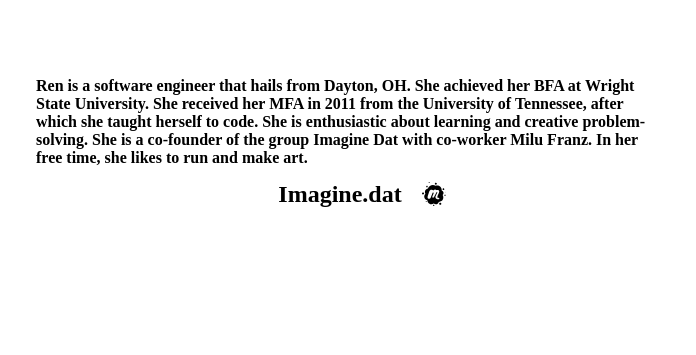
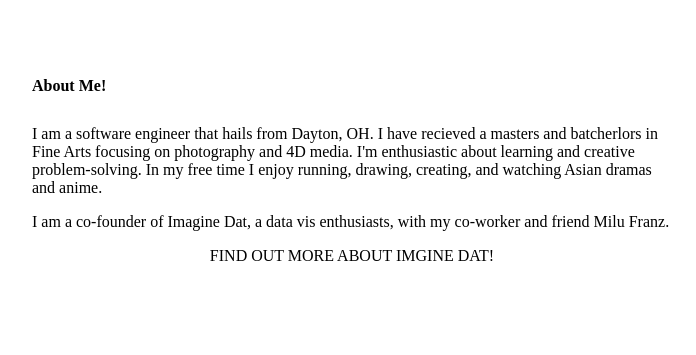
Before and after one commit to nrenc027/ren_estep.github.io, a Gatsby site: page /about/about in a window 1280 px wide. Shown: the part 208-563 px from the top of the page, without its empty margins (288-984 px from the left). Built offline with nearby package versions, Linux system fonts and the light colour scheme; Gatsby itself is replaced by a stand-in of ours.

Commit message:
added Dev

```diff
--- /dev/null
+++ b/src/components/svgs/Dev.js
@@ -0,0 +1,19 @@
+import React from "react"
+
+export default () => {
+  return (
+    <svg
+      focusable="false"
+      data-prefix="fab"
+      data-icon="dev"
+      class="svg-inline--fa fa-dev fa-w-14 Nav-svg"
+      role="img"
+      width="24"
+      height="24"
+      viewBox="0 0 448 512"
+    >
+      <title id="mTitle">Find me on Dev.to</title>
+      <path d="M120.12 208.29c-3.88-2.9-7.77-4.35-11.65-4.35H91.03v104.47h17.45c3.88 0 7.77-1.45 11.65-4.35 3.88-2.9 5.82-7.25 5.82-13.06v-69.65c-.01-5.8-1.96-10.16-5.83-13.06zM404.1 32H43.9C19.7 32 .06 51.59 0 75.8v360.4C.06 460.41 19.7 480 43.9 480h360.2c24.21 0 43.84-19.59 43.9-43.8V75.8c-.06-24.21-19.7-43.8-43.9-43.8zM154.2 291.19c0 18.81-11.61 47.31-48.36 47.25h-46.4V172.98h47.38c35.44 0 47.36 28.46 47.37 47.28l.01 70.93zm100.68-88.66H201.6v38.42h32.57v29.57H201.6v38.41h53.29v29.57h-62.18c-11.16.29-20.44-8.53-20.72-19.69V193.7c-.27-11.15 8.56-20.41 19.71-20.69h63.19l-.01 29.52zm103.64 115.29c-13.2 30.75-36.85 24.63-47.44 0l-38.53-144.8h32.57l29.71 113.72 29.57-113.72h32.58l-38.46 144.8z"></path>
+    </svg>
+  )
+}
--- a/src/components/svgs/index.js
+++ b/src/components/svgs/index.js
@@ -1,10 +1,21 @@
-import About from "./about";
-import Contact from "./contact";
-import Resume from "./resume";
-import CodePen from "./codepen";
-import Github from "./Github";
-import Linkedin from "./Linkedin";
-import Medium from "./medium";
-import Meetup from "./meetup";
+import About from "./about"
+import Contact from "./contact"
+import Resume from "./resume"
+import CodePen from "./codepen"
+import Github from "./Github"
+import Linkedin from "./Linkedin"
+import Medium from "./medium"
+import Meetup from "./meetup"
+import Dev from "./Dev"
 
-export { About, Contact, Resume, CodePen, Github, Linkedin, Medium, Meetup };
+export {
+  About,
+  Contact,
+  Resume,
+  CodePen,
+  Github,
+  Linkedin,
+  Medium,
+  Meetup,
+  Dev,
+}
--- a/src/pages/about/about.css
+++ b/src/pages/about/about.css
@@ -1,23 +1,35 @@
 .AboutPage {
-    display: flex;
-    flex-direction: row;
   height: 20rem;
-    justify-content: center;
   margin-top: 15rem;
   width: 100%;
 }
 .AboutPage__card {
-    flex-grow: 1;
-    max-width: 50%;
+  align-items: center;
+  display: grid;
+  grid: "title" "content" "redirect" / 1fr;
+  margin: 0 auto;
   padding: 2rem;
+  width: 40rem;
 }
-  .AboutPage__card >a{
-    color:var(--c-accent-purple);
-    text-decoration: none;
-  }
-  .AboutPage__card-text {
+
+.AboutPage__card-text,
+.AboutPage__card-title {
   font-family: var(--body-font);
   font-size: var(--fontSize-normal);
+}
+
+.AboutPage__card-title {
+  font-family: var(--body-font);
+  font-size: var(--fontSize-lg);
+}
+
+.AboutPage__card-link {
+  align-self: center;
+  color: var(--c-accent-purple);
+  grid-area: redirect;
+  text-decoration: none;
+  text-transform: uppercase;
+  text-align: center;
 }
 
 @media (max-width: 1024px) {
--- a/src/pages/about/about.js
+++ b/src/pages/about/about.js
@@ -1,28 +1,41 @@
-
-import React from "react";
+import React from "react"
 import PropTypes from "prop-types"
-import {Meetup} from "../../components/svgs/index";
 
 import "./about.css"
 
- const AboutPage =()=>{
-
-    return(
+const AboutPage = () => {
+  document.title = "All about Ren Estep: Creator Of Things"
+  return (
     <section className="AboutPage" aria-label="About Section">
       <div className="AboutPage__card">
-                <h2 className="AboutPage__card-text">
-                Ren is a software engineer that hails from Dayton, OH. She achieved her BFA at Wright State University. She received her MFA in 2011 from the University of Tennessee, after which she taught herself to code. She is enthusiastic about learning and creative problem-solving. She is a co-founder of the group Imagine Dat with co-worker Milu Franz. In her free time, she likes to run and make art.
-                </h2>
-                <a href="https://www.meetup.com/Imagine-Dat/" target="blank"><Meetup/></a>
-
-
+        <h2 className="AboutPage__card-title">About Me!</h2>
+        <span className="AboutPage__card-text">
+          <p>
+            I am a software engineer that hails from Dayton, OH. I have recieved
+            a masters and batcherlors in Fine Arts focusing on photography and
+            4D media. I'm enthusiastic about learning and creative
+            problem-solving. In my free time I enjoy running, drawing, creating,
+            and watching Asian dramas and anime.
+          </p>
+          <p>
+            I am a co-founder of Imagine Dat, a data vis enthusiasts, with my
+            co-worker and friend Milu Franz.
+          </p>
+        </span>
+        <a
+          className="AboutPage__card-link"
+          href="https://www.imagine-dat.com"
+          target="blank"
+        >
+          Find out more about Imgine Dat!
+        </a>
       </div>
     </section>
-    );
+  )
 }
 
 AboutPage.propTypes = {
   children: PropTypes.node,
 }
 
-export default AboutPage;
+export default AboutPage
```
Also changed, not shown: src/components/footer/footer.css (+8 -8 lines), src/components/hero/hero.js (+4 -3 lines), src/pages/contact/contact.js (+18 -11 lines), src/pages/page-2.js (deleted, +0 -16 lines), src/pages/resume/resume.js (+7 -8 lines), 1 other file. Lines whose indentation alone changed are shown as unchanged.
